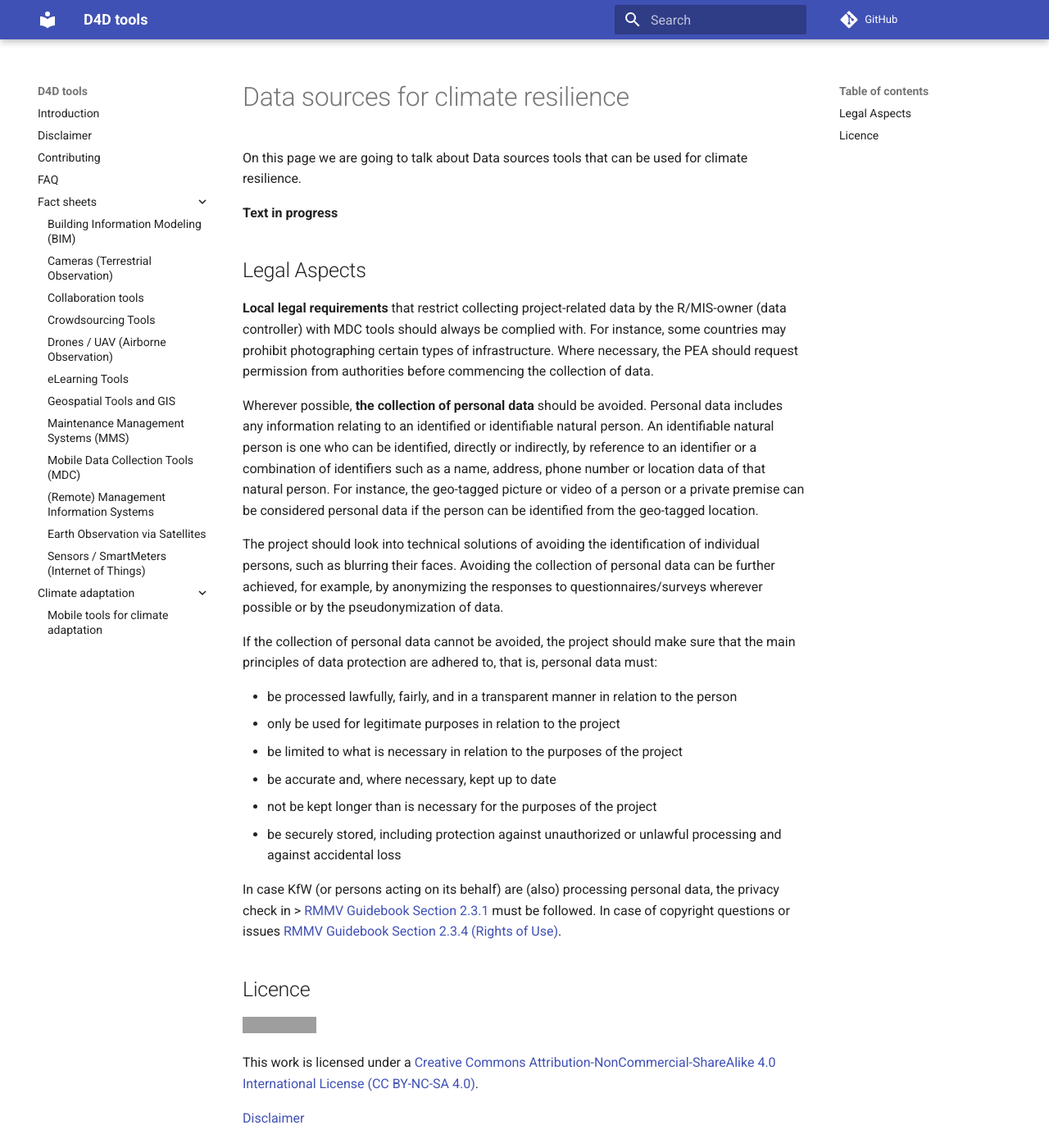
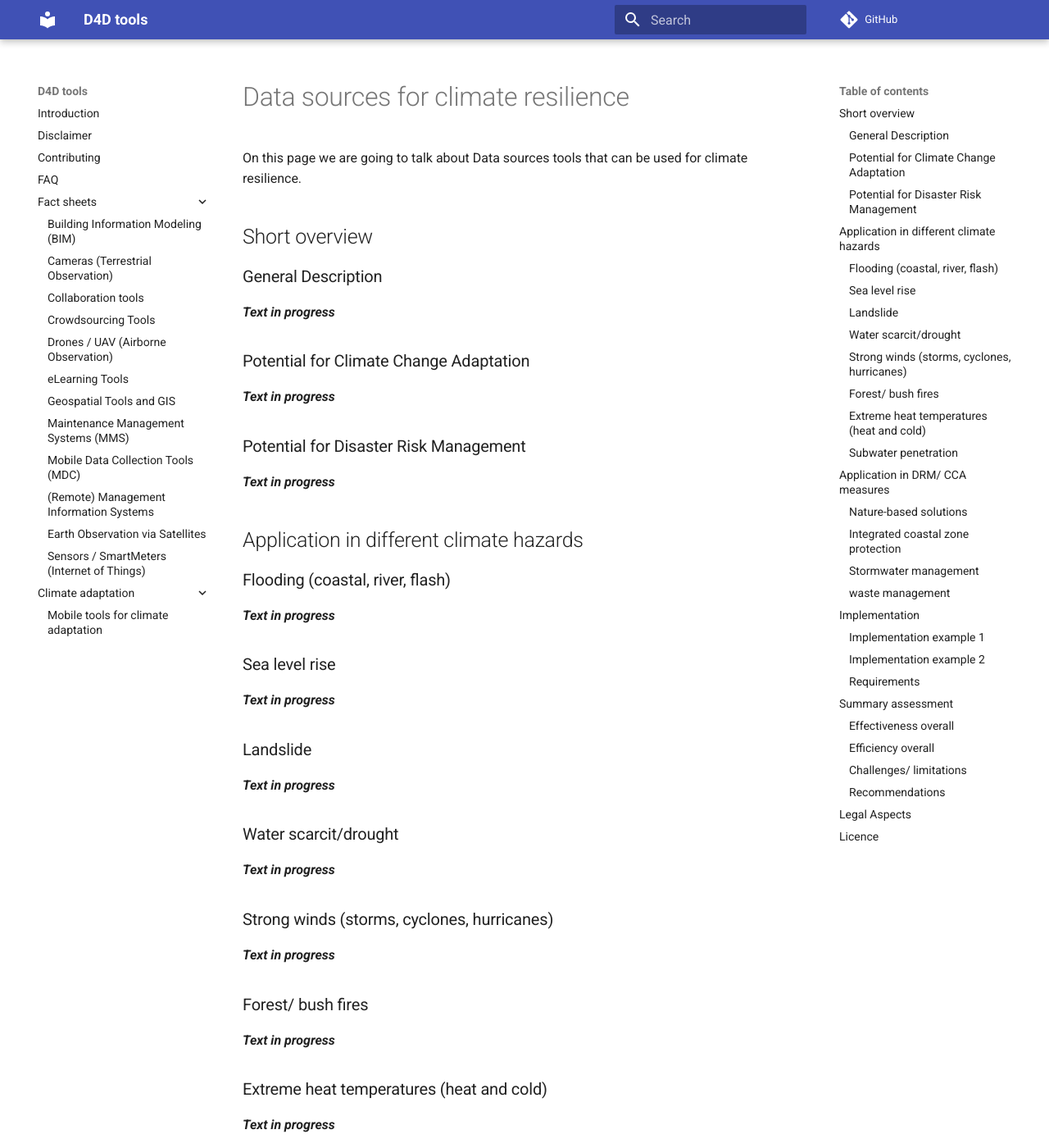
Before and after one commit to openkfw/d4dtools, an MkDocs documentation site: the page built from docs/climate-adaptation/data-sources.md, in a window 1280 px wide and 1400 px high. Shown: the whole window at 82% size. Built offline with MkDocs 1.6.1 and Material for MkDocs 9.7.7, drawn with Linux system fonts in a browser that asks for light colours; comment, search, counter and statistics services are not loaded; some of the changed text lies outside the part shown; grey boxes are pictures that could not be loaded.

Commit message:
Update structure in data-sources.md

```diff
--- a/docs/climate-adaptation/data-sources.md
+++ b/docs/climate-adaptation/data-sources.md
@@ -6,32 +6,107 @@
 
 On this page we are going to talk about Data sources tools that can be used for climate resilience.
 
-**Text in progress**
+## Short overview
+
+### General Description
+
+***Text in progress***
+
+### Potential for Climate Change Adaptation
+
+***Text in progress***
+
+### Potential for Disaster Risk Management
+
+***Text in progress***
+
+## Application in different climate hazards
+
+### Flooding (coastal, river, flash)
+
+***Text in progress***
+
+### Sea level rise
+
+***Text in progress***
+
+### Landslide
+
+***Text in progress***
+
+### Water scarcit/drought
+
+***Text in progress***
+
+### Strong winds (storms, cyclones, hurricanes)
+
+***Text in progress***
+
+### Forest/ bush fires
+
+***Text in progress***
+
+### Extreme heat temperatures (heat and cold)
+
+***Text in progress***
+
+### Subwater penetration
+
+***Text in progress***
+
+## Application in DRM/ CCA measures
+
+### Nature-based solutions
+
+***Text in progress***
+
+### Integrated coastal zone protection
+
+***Text in progress***
+
+### Stormwater management
+
+***Text in progress***
+
+### waste management
+
+***Text in progress***
+
+## Implementation
+
+### Implementation example 1
+
+***Text in progress***
+
+### Implementation example 2
+
+***Text in progress***
+
+### Requirements
+
+***Text in progress***
+
+## Summary assessment
+
+### Effectiveness overall
+
+***Text in progress***
+
+### Efficiency overall
+
+***Text in progress***
+
+### Challenges/ limitations
+
+***Text in progress***
+
+### Recommendations
+
+***Text in progress***
 
 ## Legal Aspects
-**Local legal requirements** that restrict collecting project-related data by the R/MIS-owner (data controller) with MDC tools should always be complied with. For instance, some countries may prohibit photographing certain types of infrastructure.
-Where necessary, the PEA should request permission from authorities before commencing the collection of data.
 
-Wherever possible, **the collection of personal data** should be avoided. Personal data includes any information relating to an identified or identifiable
-natural person. An identifiable natural person is one who can be identified, directly or indirectly, by reference to an identifier or a combination of identifiers such as a name, address, phone number or
-location data of that natural person. For instance, the geo-tagged picture or video of a person or a private premise can be considered personal data if the person can be identified from the geo-tagged
-location.
-
-The project should look into technical solutions of avoiding the identification of individual persons, such as blurring their faces. Avoiding the collection
-of personal data can be further achieved, for example, by anonymizing the responses to questionnaires/surveys wherever possible or by the pseudonymization of data.
-
-If the collection of personal data cannot be avoided, the project should make sure that the main principles of data protection are adhered to, that is, personal data must:
-
-- be processed lawfully, fairly, and in a transparent manner in relation to the person
-- only be used for legitimate purposes in relation to the project
-- be limited to what is necessary in relation to the purposes of the project
-- be accurate and, where necessary, kept up to date
-- not be kept longer than is necessary for the purposes of the project
-- be securely stored, including protection against unauthorized or unlawful processing and against
-accidental loss
-
-In case KfW (or persons acting on its behalf) are (also) processing personal data, the privacy check
-in > [RMMV Guidebook Section 2.3.1](https://www.kfw-entwicklungsbank.de/Service/Publications-Videos/Publications-by-topic/Digitalisation/RMMV-Guidebook/) must be followed. In case of copyright questions or issues  [RMMV Guidebook Section 2.3.4 (Rights of Use)](https://www.kfw-entwicklungsbank.de/Service/Publications-Videos/Publications-by-topic/Digitalisation/RMMV-Guidebook/).
+***Text in progress***
 
 ## Licence
 ![](https://i.creativecommons.org/l/by-nc-sa/4.0/88x31.png)
```
